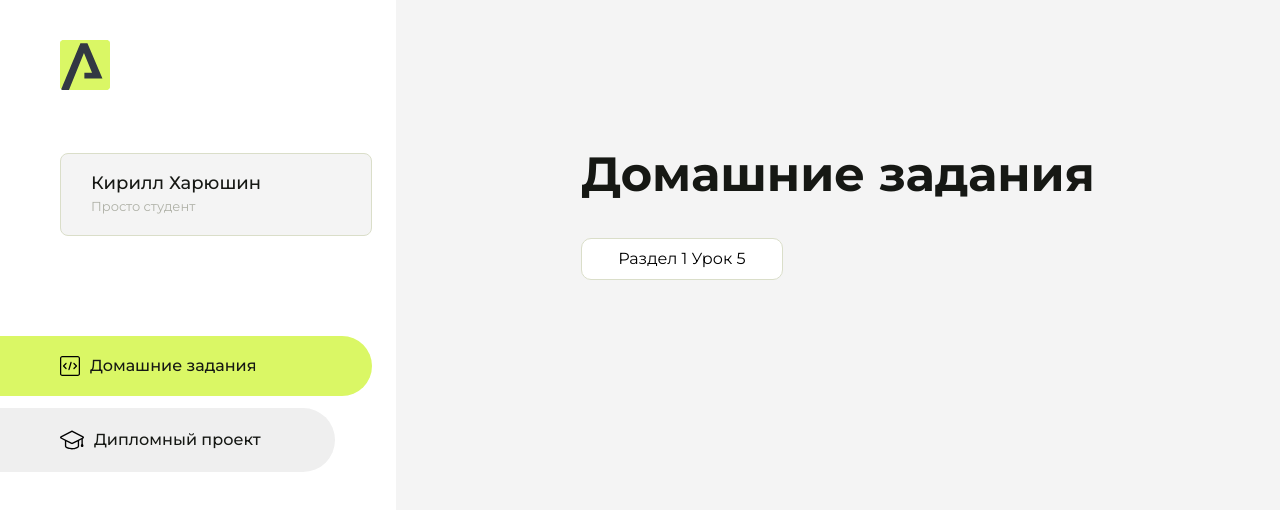
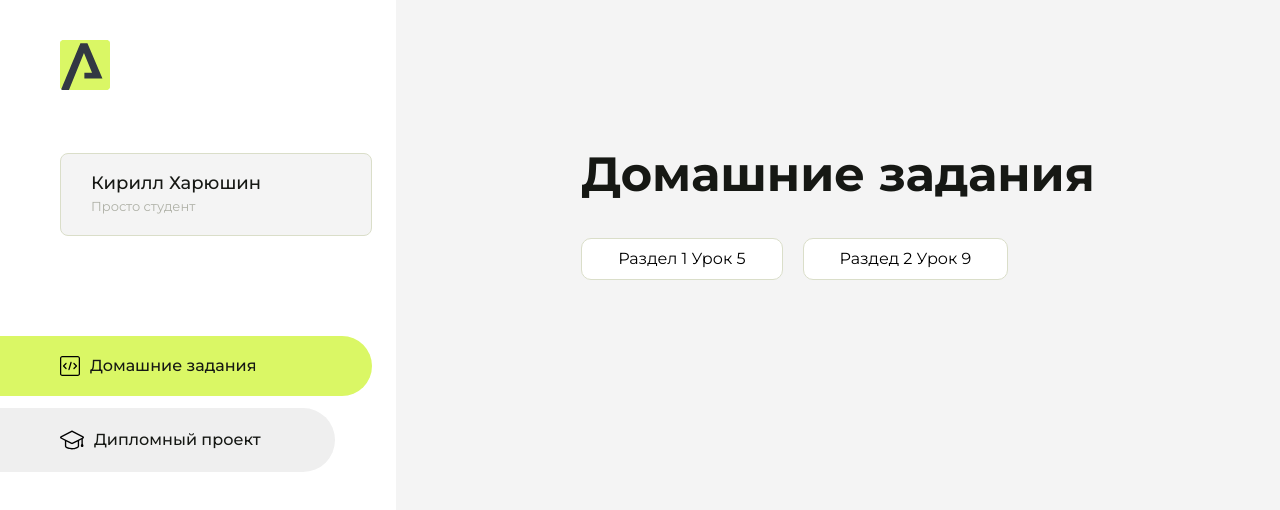
Before and after one commit to kirvsm/homework.ArokenRu, a plain HTML site: page index.html in a window 1280 px wide. Drawn offline with Linux system fonts and the light colour scheme.

Commit message:
Update index.html

```diff
--- a/index.html
+++ b/index.html
@@ -95,6 +95,9 @@
                     <li class="content__list-item">
                         <a href="Арокен Раздел 1 Урок 5/index.html">Раздел 1 Урок 5</a>
                     </li>
+                    <li class="content__list-item">
+                        <a href="lesson-9/index.html">Раздед 2 Урок 9</a>
+                    </li>
                 </ul>
             </div>
             <div class="content__block hidden" id="diplomBlock">
```
